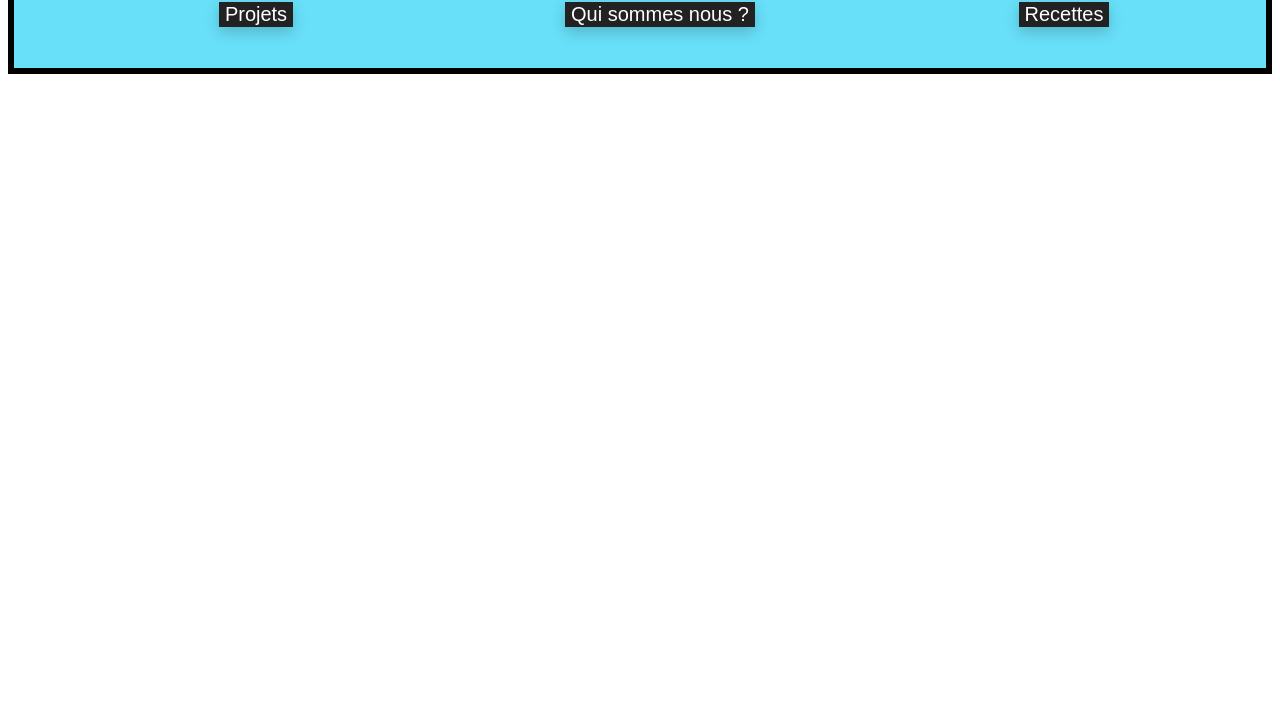
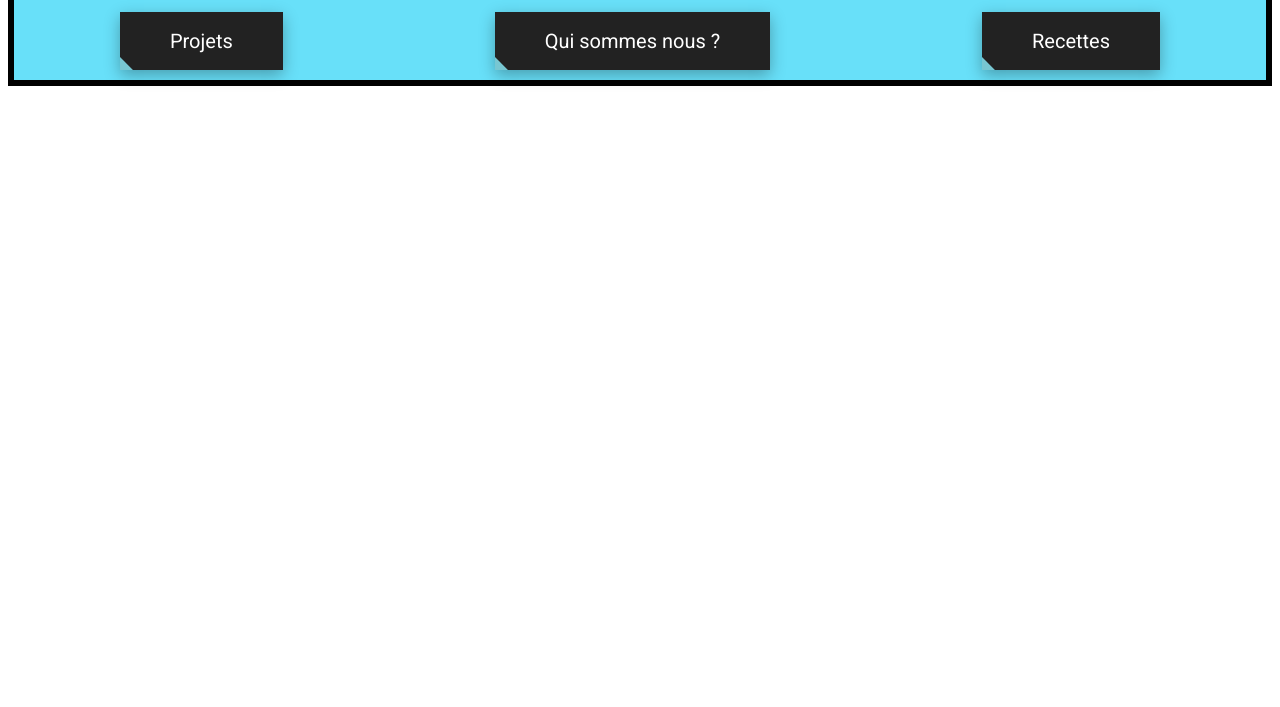
Before and after one commit to puceaulytech/puceaulytech, a plain HTML site: page index.html in a window 1280 px wide. Shown: the part 93-800 px from the top of the page. Drawn offline with Linux system fonts and the light colour scheme.

Commit message:
Added navigation in home page

```diff
--- a/index.html
+++ b/index.html
@@ -2,7 +2,7 @@
 <html lang = "fr">
   <head>
     <meta charset="utf-8"/>
-    <meta name="viewport" content="width=device-width, initial-scale=1">
+    <!--meta name="viewport" content="width=device-width, initial-scale=1"-->
     <meta name="author" content="Logan le crack en devenir">
     <meta name="description" content="J'ai pas fais mon TD d'analyse">
     <meta http-equiv="X-UA-Compatible" content="IE=edge,chrome=1">
@@ -15,11 +15,11 @@
     <header>
       <img src="images/logo.svg">
       <h1>Bienvenue sur notre site</h1>
-      <ul class="buttons">
-        <li><button><a href="projets.html">Projets</a></button></li>
-        <li><button>Qui sommes nous ?</button></li>
-        <li><button>Recettes</button></li>
-     </ul>
+      <div class="button_container">
+        <a class="buttons" href="projets.html"><span>Projets</span></a>
+        <a class="buttons"><span>Qui sommes nous ?</span></a>
+        <a class="buttons"><span>Recettes</span></a>
+     </div>
     </header>
   </body>
 </html>
--- a/style.css
+++ b/style.css
@@ -22,25 +22,48 @@ header h1 {
   text-shadow: 9px 5px 5px #00abff;
 }
 
-.buttons {
+.button_container {
   display: flex;
-  list-style: none;
-  text-align: center;
   justify-content: space-around;
-  }
-.buttons li {
-  height: 50px;
-  width: 200px;
 }
 
-.buttons button {
-  border: none;
-  cursor: pointer;
+.buttons {
+  text-align: center;
+  position: relative;
+  outline: none;
+  overflow: hidden;
+}
+
+.buttons {
   font-size: 20px;
   background-color: #222;
-  box-shadow: 0 5px 15px rgba(0,0,0,0.2);
-  color: white;
+  box-shadow: 0 5px 15px rgba(0,0,0,0.3);
+  color: white; /* on pourra supprimer une fois qu'il y aura les liens */
+  padding: 17px 50px;
+  margin: 10px;
+  cursor: pointer;
 }
+
+.buttons:after {
+  content: "";
+  position: absolute;
+  left: 0;
+  top: 0;
+  height: 28vw;
+  width: 34vw;
+  background: #78c7d2;
+  -webkit-transition: all .5s ease-in-out;
+  transition: all .5s ease-in-out;
+  -webkit-transform: translateX(-98%) translateY(-25%) rotate(45deg);
+  transform: translateX(-98%) translateY(-25%) rotate(45deg);
+}
+
+.buttons:hover:after {
+  -webkit-transform: translateX(-9%) translateY(-35%) rotate(45deg);
+  transform: translateX(-9%) translateY(-35%) rotate(45deg);
+}
+
+.buttons span { position: relative; z-index: 1;}
 
 a:link { text-decoration: none; color: white;}
 a:visited { text-decoration: none; color: white;}
```
